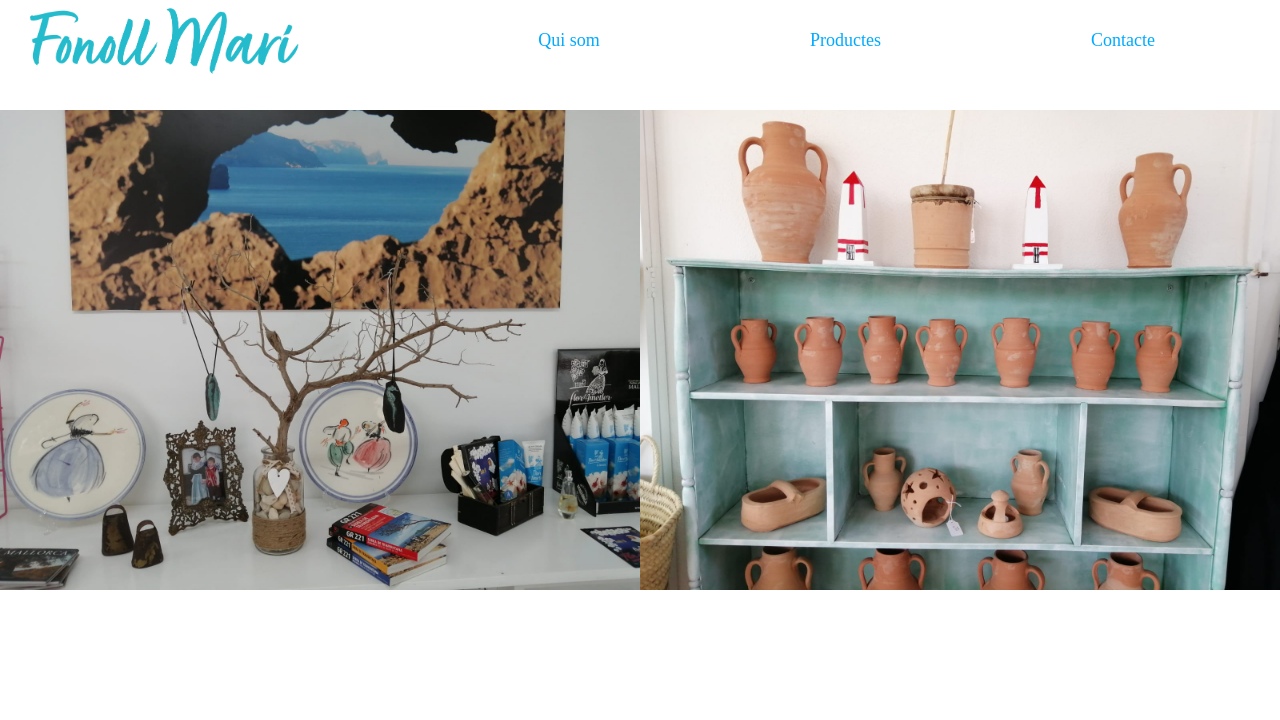
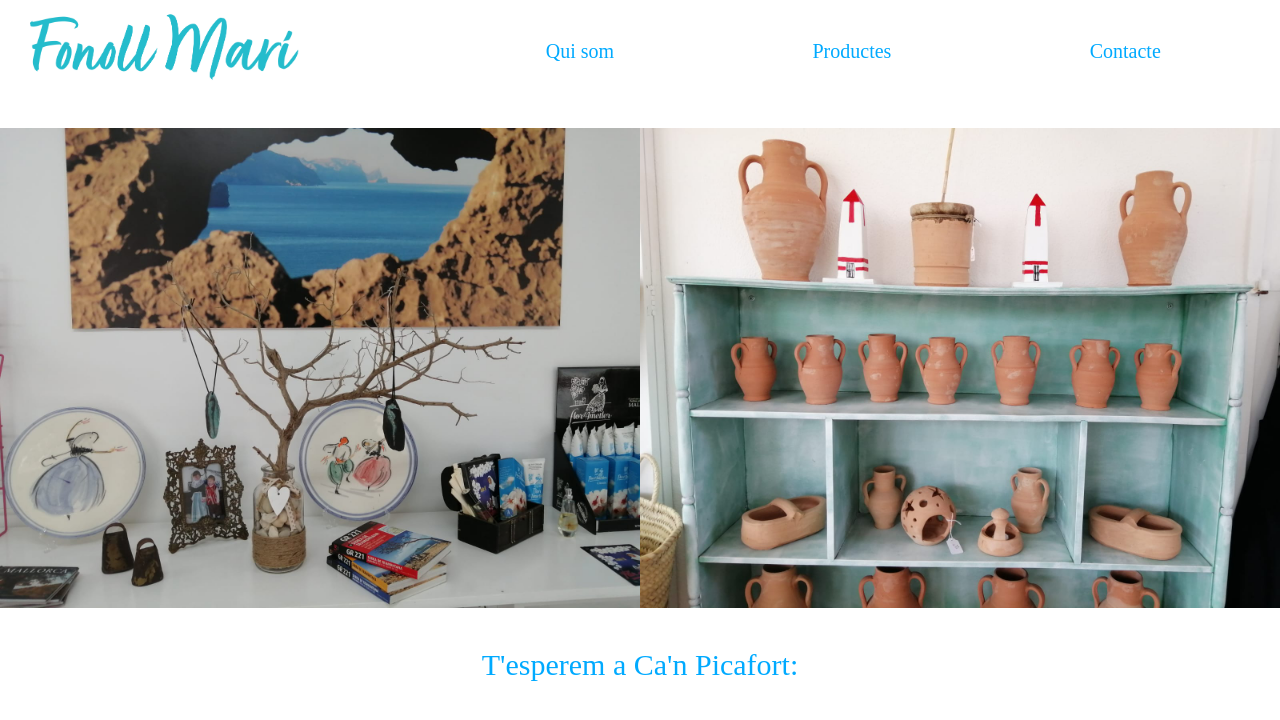
Before and after one commit to dkaska/fonoll-mari, a plain HTML site: page index.html in a window 1280 px wide. Drawn offline with Linux system fonts and the light colour scheme.

Commit message:
Add flex-wrap and left margin to header so menu goes down when zoomed and stays centered

```diff
--- a/index.html
+++ b/index.html
@@ -24,6 +24,9 @@
                 <img class="index-img" src="./img/torres.jpeg">
             </div>
         </div>
+        <div class="section-one-footer-container">
+            <h2 class="section-one-footer">T'esperem a Ca'n Picafort:</h2>
+        </div>
         <div class="footer">
         </div>
     </body>
--- a/style.css
+++ b/style.css
@@ -9,11 +9,18 @@ body {
 }
 
 .header {
+    /* opció perque baixi el menu si no hi cap: */
+    flex-wrap: wrap;
+
     box-sizing: content-box;
     background: white;
     display: flex;
+    /*Millor sense height, aixi al utilitzar flex-wrap el header baixa amb el menu i el marge collapsa amb les fotos
     height: 80px;
+    */
     justify-content: space-between;
+    /*opció*/
+    margin-top: 5px;
 
     /*border option*/
     border-bottom: px solid turquoise;
@@ -27,6 +34,9 @@ body {
 }
 
 .logo {
+    /*max-height i width: 100% per deixar reduir tamany,
+    si no faig lo mateix amb menu es menja l'espai del logo.
+    També podria corregir amb min-width*/
     height: 75px;
     margin-top: 4px;
 }
@@ -34,8 +44,13 @@ body {
 .menu-container {
     display:flex;
     margin-right: 20px;
+    /*Opció: marge per igualar el de la dreta sobretot quan baixa a nova linia amb flex-wrap,
+    potser ara s'hauria d'ajustar el menu per estar més a l'esquerra com abans*/
+    margin-left: 20px;
     flex: 2;
     align-items: center;
+    /*Marge pel peu de les lletres igual que peu logo?*/
+    margin-top: 10px;
 }
 
 .menu {
@@ -50,7 +65,7 @@ body {
     padding: 7px 10px;
     border-radius: 10px;
     text-align: center;
-    font-size: 18px;
+    font-size: 20px;
     text-decoration: none;
 }
 
@@ -62,7 +77,7 @@ body {
     border: ;
     display: flex;
     justify-content: center;
-    margin: 30px 0px;
+    margin: 40px 0;
 }
 
 .index-images {
@@ -77,3 +92,16 @@ body {
     width: 100%;
     min-width: 0;
 }
+
+.section-one-footer-container {
+    border: ;
+    display: flex;
+    justify-content: center;
+}
+
+.section-one-footer {
+    border: ;
+    color:rgb(0, 170, 255);
+    font-weight: 500;
+    font-size: 30px;
+}
```
Also changed, not shown: contact.html (added).
